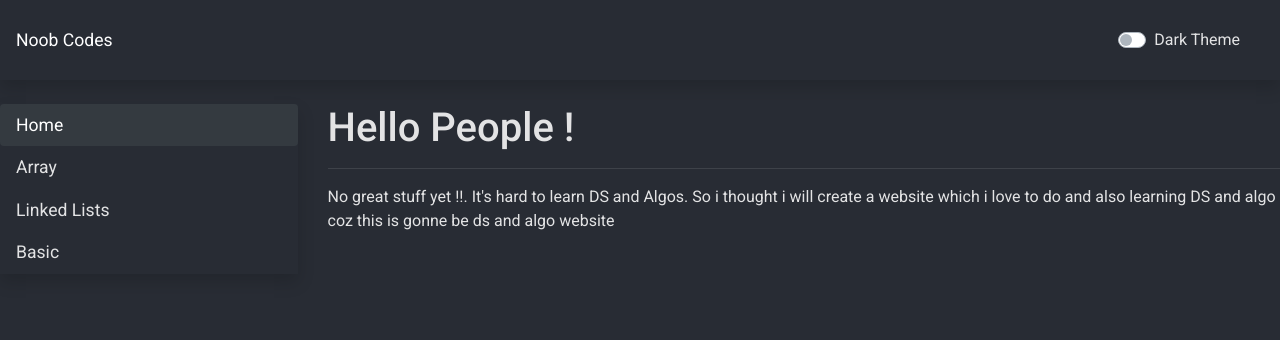
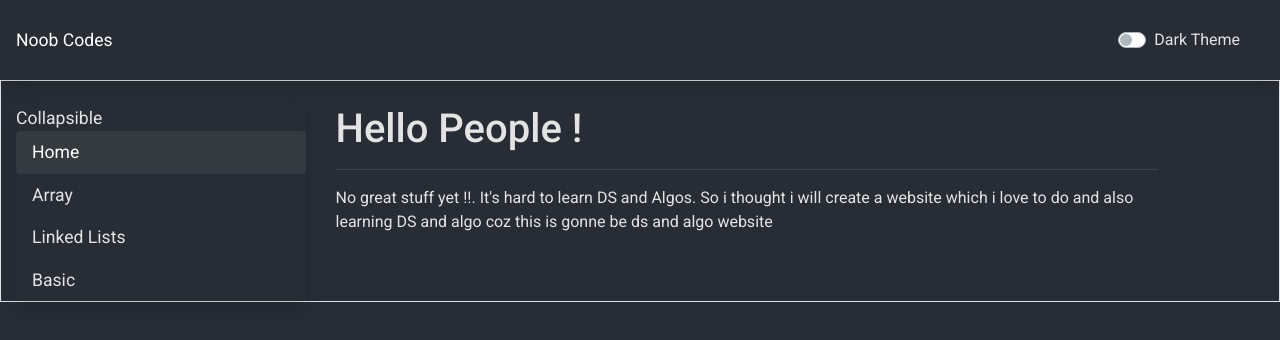
Before and after one commit to shelcia/noobcodes, a React (Create React App) app: page / in a window 1280 px wide. Shown: the top 340 px of the page. Built offline with nearby package versions, Linux system fonts and the light colour scheme.

Commit message:
did some changes

```diff
--- a/src/App.js
+++ b/src/App.js
@@ -1,6 +1,6 @@
 import React from "react";
 import { BrowserRouter, Route, Switch } from "react-router-dom";
-import Admin from "./components/adminpage/admin";
+import Admin from "./components/adminpage/Admin";
 import MinMax from "./components/array/MinMax";
 import { ThemeProvider } from "./components/context/ThemeContext";
 import Error404 from "./components/Error404";
--- a/src/components/mainpage/SideNav.jsx
+++ b/src/components/SideNav.jsx
@@ -1,6 +1,6 @@
 import React, { useContext } from "react";
 import { NavLink } from "react-router-dom";
-import { ThemeContext } from "../context/ThemeContext";
+import { ThemeContext } from "./context/ThemeContext";
 
 const SideNav = () => {
   const [darkTheme] = useContext(ThemeContext);
@@ -13,10 +13,14 @@ const SideNav = () => {
             ? "nav flex-column nav-pills shadow"
             : "nav flex-column nav-pills shadow-sm"
         }
-        id="v-pills-tab"
-        // role="tablist"
-        aria-orientation="vertical"
       >
+        <a href="#demo" data-toggle="collapse">
+          Collapsible
+        </a>
+
+        <div id="demo" class="collapse">
+          Lorem ipsum dolor text....
+        </div>
         <NavLink className="nav-link" strict to="/">
           Home
         </NavLink>
--- a/src/components/array/MinMax.jsx
+++ b/src/components/array/MinMax.jsx
@@ -1,7 +1,7 @@
 import React, { useContext } from "react";
 import { CopyBlock, dracula, github } from "react-code-blocks";
 import { ThemeContext } from "../context/ThemeContext";
-import SideNav from "../mainpage/SideNav";
+import SideNav from "../SideNav";
 
 const MinMax = () => {
   const [darkTheme] = useContext(ThemeContext);
--- a/src/components/mainpage/HomePage.jsx
+++ b/src/components/mainpage/HomePage.jsx
@@ -1,6 +1,6 @@
 import React, { useContext } from "react";
 import { ThemeContext } from "../context/ThemeContext";
-import SideNav from "./SideNav";
+import SideNav from "../SideNav";
 
 const HomePage = () => {
   const [darkTheme] = useContext(ThemeContext);
@@ -11,11 +11,12 @@ const HomePage = () => {
         className={darkTheme ? "bg-dark text-light" : "bg-light text-dark"}
         style={{ height: "90vh" }}
       >
-        <div className="row">
+        <div className="container-fluid">
+          <div className="row border">
             <div className="col-sm-3 mt-4">
               <SideNav />
             </div>
-          <div className="col-sm-9 mt-4">
+            <div className="col-sm-8 mt-4 border-primary">
               <h1>Hello People !</h1>
               <hr />
               <p>
@@ -26,6 +27,7 @@ const HomePage = () => {
             </div>
           </div>
         </div>
+      </div>
     </React.Fragment>
   );
 };
```
Lines whose indentation alone changed are shown as unchanged.
